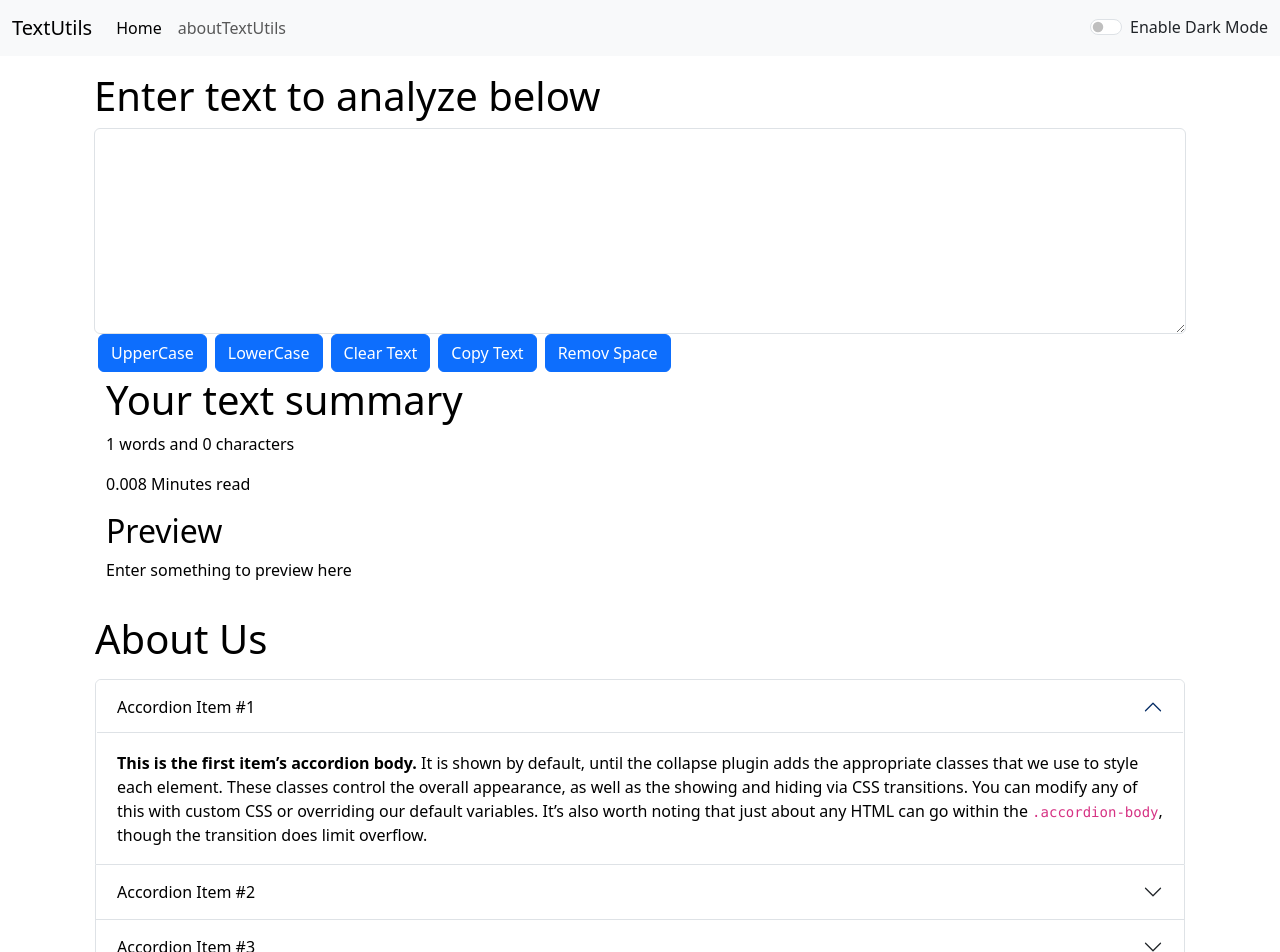
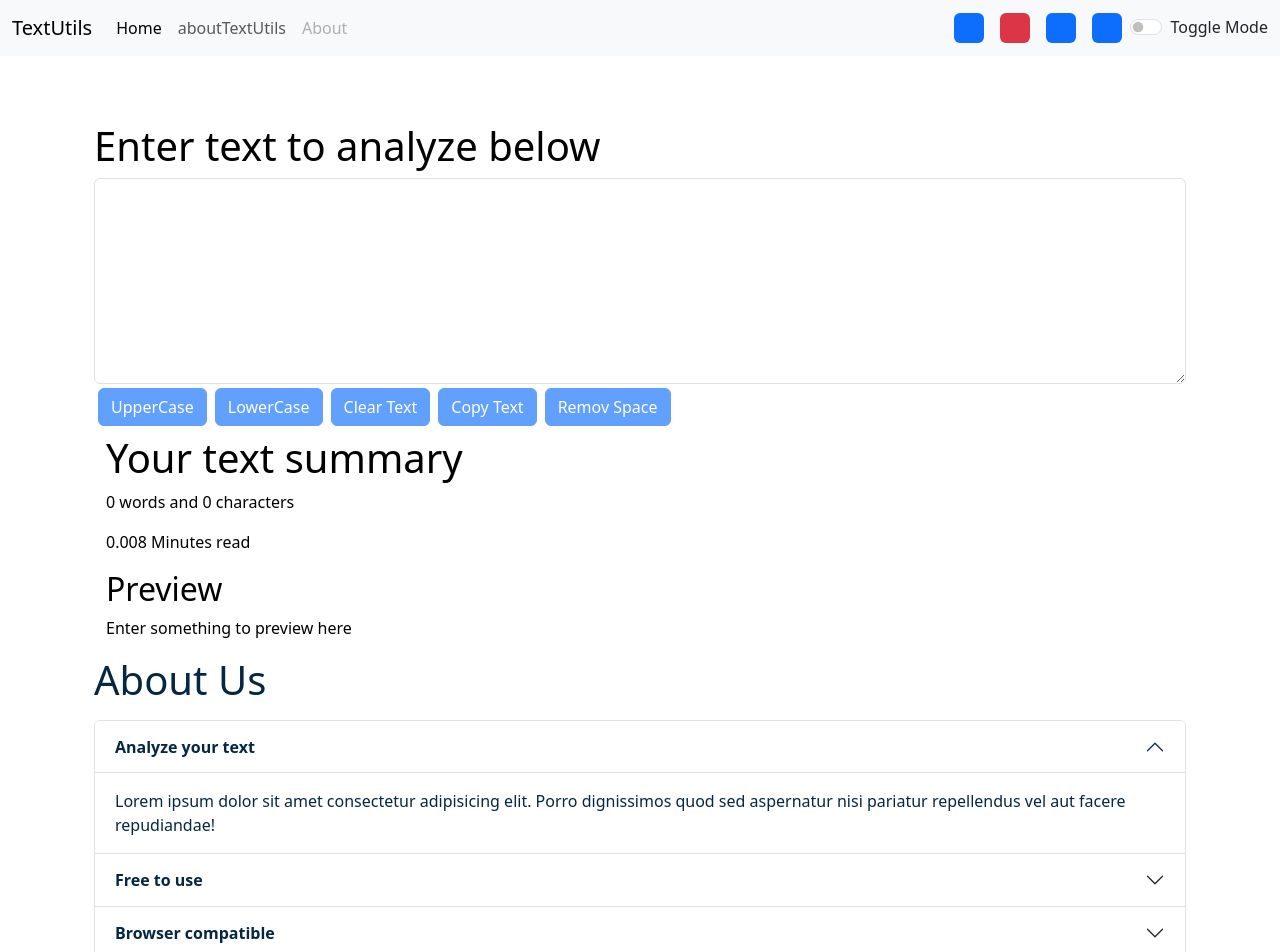
Before and after one commit to omkarkardel/TextUtils, a React (Create React App) app in the folder my-app/: page / in a window 1280 px wide. Shown: the top 952 px of the page. Built offline with nearby package versions, Linux system fonts and the light colour scheme.

Commit message:
last commit

```diff
--- a/my-app/package.json
+++ b/my-app/package.json
@@ -1,4 +1,5 @@
 {
+  "homepage": "https://omkarkardel.github.io/TextUtils",
   "name": "my-app",
   "version": "0.1.0",
   "private": true,
@@ -7,6 +8,7 @@
     "@testing-library/jest-dom": "^6.9.1",
     "@testing-library/react": "^16.3.1",
     "@testing-library/user-event": "^13.5.0",
+    "gh-pages": "^6.3.0",
     "react": "^19.2.3",
     "react-dom": "^19.2.3",
     "react-router-dom": "^7.12.0",
@@ -14,6 +16,8 @@
     "web-vitals": "^2.1.4"
   },
   "scripts": {
+    "predeploy": "npm run build",
+    "deploy": "gh-pages -d build",
     "start": "react-scripts start",
     "build": "react-scripts build",
     "test": "react-scripts test",
--- a/my-app/src/App.js
+++ b/my-app/src/App.js
@@ -5,24 +5,6 @@ import Navbar from "./components/Navbar";
 import TextForm from "./components/TextForm";
 import Alert from './components/Alert';
 
-// import{createBrowserRouter, RouterProvider} from "react-router-dom";
-
-// const router = createBrowserRouter (
-//   [
-//     {
-//       path:"/",
-//       element: <Navbar/>
-//     },
-//     // {
-//     //   path:"/about",
-//     //   element: <About/>
-//     // },
-//     {
-//       path:"/textform",
-//       element: <TextForm/>
-//     },
-//   ]
-// )
 
 function App() {
   const[mode, setMode] = useState('light'); //whether dark mode is enabled or not
@@ -38,7 +20,8 @@ function App() {
      }, 1500);
   }
 
-  const toggleMode = () => {
+  const toggleMode = (cls) => {
+    console.log(cls);
     if(mode === 'light') {
       setMode('dark');
       document.body.style.backgroundColor = '#2b4a9ad1';
@@ -61,7 +44,7 @@ function App() {
       <Alert alert={alert}/>
       <div className="container my-3">
         <TextForm heading="Enter text to analyze below" showAlert={showAlert} />
-      <About/>
+      <About mode={mode}/>
       </div>
     </>
   );
--- a/my-app/src/components/About.js
+++ b/my-app/src/components/About.js
@@ -1,40 +1,45 @@
 import React, { useState } from "react";
 
-export default function About() {
+export default function About(props) {
 
-    const[myStyle, setMyStyle] = useState({
+    // const[myStyle, setMyStyle] = useState({
 
-        color: 'black',
-        backgroundColor: 'white',
-        border: '1px solid white'
-    })
-    const[btntext, setBtnText] = useState("Enable Dark Mode")
+    //     color: 'black',
+    //     backgroundColor: 'white',
+    //     border: '1px solid white'
+    // })
+    let myStyle = {
+      color: props.mode === 'dark'?'white': '#042743',
+      backgroundColor: props.mode ==='dark'?'rgb(36 74 104)':'white',
+    }
+    // const[btntext, setBtnText] = useState("Enable Dark Mode")
 
-    const toggleStyle = () => {
-        if(myStyle.color === 'black') {
-            setMyStyle({
+    // const toggleStyle = () => {
+    //     if(myStyle.color === 'black') {
+    //         setMyStyle({
 
-               color: 'white',
-               backgroundColor: 'black'
+    //            color: 'white',
+    //            backgroundColor: 'black'
 
-            })
-            setBtnText("Enable Light Mode")
-        }
-        else {
-            setMyStyle({
+    //         })
+    //         setBtnText("Enable Light Mode")
+    //     }
+    //     else {
+    //         setMyStyle({
 
-               color: 'black',
-               backgroundColor: 'white'
+    //            color: 'black',
+    //            backgroundColor: 'white'
 
-            })
-            setBtnText("Enable Dark Mode");
+    //         })
+    //         setBtnText("Enable Dark Mode");
 
-        }
-    }
+    //     }
+    // }
 
   return (
     <div className="container" style={myStyle}>
-      <h1 className="my-3">About Us</h1>
+      <h1 className="my-3" style={{color: props.mode ==='dark'?'white':'#042743'}}
+      >About Us</h1>
       <div className="accordion"  id="accordionExample"  >
         <div className="accordion-item">
           <h2 className="accordion-header">
@@ -47,7 +52,7 @@ export default function About() {
               aria-expanded="true"
               aria-controls="collapseOne"
             >
-              Accordion Item #1
+              <strong>Analyze your text</strong>
             </button>
           </h2>
           <div
@@ -56,14 +61,8 @@ export default function About() {
             data-bs-parent="#accordionExample"
           >
             <div className="accordion-body" style={myStyle}>
-              <strong>This is the first item’s accordion body.</strong> It is
-              shown by default, until the collapse plugin adds the appropriate
-              classes that we use to style each element. These classes control
-              the overall appearance, as well as the showing and hiding via CSS
-              transitions. You can modify any of this with custom CSS or
-              overriding our default variables. It’s also worth noting that just
-              about any HTML can go within the <code>.accordion-body</code>,
-              though the transition does limit overflow.
+               Lorem ipsum dolor sit amet consectetur adipisicing elit.
+                Porro dignissimos quod sed aspernatur nisi pariatur repellendus vel aut facere repudiandae!
             </div>
           </div>
         </div>
@@ -78,7 +77,7 @@ export default function About() {
               aria-expanded="false"
               aria-controls="collapseTwo"
             >
-              Accordion Item #2
+              <strong>Free to use</strong>
             </button>
           </h2>
           <div
@@ -87,14 +86,8 @@ export default function About() {
             data-bs-parent="#accordionExample"
           >
             <div className="accordion-body" style={myStyle}>
-              <strong>This is the second item’s accordion body.</strong> It is
-              hidden by default, until the collapse plugin adds the appropriate
-              classes that we use to style each element. These classes control
-              the overall appearance, as well as the showing and hiding via CSS
-              transitions. You can modify any of this with custom CSS or
-              overriding our default variables. It’s also worth noting that just
-              about any HTML can go within the <code>.accordion-body</code>,
-              though the transition does limit overflow.
+              Lorem ipsum dolor sit amet consectetur adipisicing elit.
+              Facilis provident ipsa mollitia ducimus rem, magnam assumenda est rerum molestias voluptatem.
             </div>
           </div>
         </div>
@@ -107,8 +100,9 @@ export default function About() {
               data-bs-toggle="collapse"
               data-bs-target="#collapseThree"
               aria-expanded="false"
-              aria-controls="collapseThree"            >
-              Accordion Item #3
+              aria-controls="collapseThree"
+              >
+              <strong>Browser compatible</strong>
             </button>
           </h2>
           <div
@@ -117,23 +111,12 @@ export default function About() {
             data-bs-parent="#accordionExample"
           >
             <div className="accordion-body" style={myStyle}>
-              <strong>This is the third item’s accordion body.</strong> It is
-              hidden by default, until the collapse plugin adds the appropriate
-              classes that we use to style each element. These classes control
-              the overall appearance, as well as the showing and hiding via CSS
-              transitions. You can modify any of this with custom CSS or
-              overriding our default variables. It’s also worth noting that just
-              about any HTML can go within the <code>.accordion-body</code>,
-              though the transition does limit overflow.
+               Lorem ipsum dolor sit amet consectetur adipisicing elit.
+                Itaque debitis perspiciatis enim obcaecati maiores odio, non facilis sint!
             </div>
           </div>
         </div>
       </div>
-      <div className="container my-4">
-        <button type="button" className="btn btn-primary" onClick={toggleStyle}>
-          {btntext}
-        </button>
-      </div>
     </div>
   );
 }
--- a/my-app/src/components/Alert.js
+++ b/my-app/src/components/Alert.js
@@ -9,10 +9,13 @@ export default function Alert(props) {
     }
 
   return (
-       props.alert && <div className={`alert alert-${props.alert.type} alert-dismissible fade show`} role="alert">
+       <div style={{height: '50px'}}>
+       { props.alert && <div className={`alert alert-${props.alert.type} alert-dismissible fade show`} role="alert">
        <strong>{capitalize(props.alert.type)}</strong> : {props.alert.msg}
        <button type="button" className="btn-close" data-bs-dismiss="alert" aria-label="Close"></button>
+       </div> }
        </div>
+
 
   );
 }
--- a/my-app/src/components/Navbar.js
+++ b/my-app/src/components/Navbar.js
@@ -34,22 +34,29 @@ export default function Navbar(props) {
                   {props.aboutText}
                 </a>
               </li>
-              {/* <li className="nav-item">
+              <li className="nav-item">
                 <a className="nav-link disabled" aria-disabled="true">
                   About
                 </a>
-              </li> */}
+              </li>
             </ul>
+            <div className="d-flex">
+              <div className="bg-primary rounded mx-2" onClick={()=>{props.toggleMode('primary')}} style={{height: '30px', width: '30px', cursor:"pointer"}}></div>
+              <div className="bg-danger rounded mx-2" onClick={()=>{props.toggleMode('primary')}} style={{height: '30px', width: '30px', cursor:"pointer"}}></div>
+              <div className="bg-primary rounded mx-2" onClick={()=>{props.toggleMode('primary')}} style={{height: '30px', width: '30px', cursor:"pointer"}}></div>
+              <div className="bg-primary rounded mx-2" onClick={()=>{props.toggleMode('primary')}} style={{height: '30px', width: '30px', cursor:"pointer"}}></div>
+
+            </div>
             {/* <form className="d-flex" role="search">
               <input
                 className="form-control me-2"
                 type="search"
                 placeholder="Search"
                 aria-label="Search"
-              /> */}
-            {/* <button className="btn btn-danger" type="submit">
+              />  */}
+            {/* { <button className="btn btn-danger" type="submit">
                 Search
-              </button> */}
+              </button>} */}
             {/* </form> */}
             <div className={`form-check form-switch text-${props.mode==='light' ? 'dark':'light'}`}>
               <input
@@ -59,7 +66,7 @@ export default function Navbar(props) {
                 role="switch"
                 id="switchCheckDefault"
               />
-              <label className="form-check-label" >Enable Dark Mode</label>
+              <label className="form-check-label" >Toggle Mode</label>
             </div>
           </div>
         </div>
--- a/my-app/src/components/TextForm.js
+++ b/my-app/src/components/TextForm.js
@@ -47,15 +47,15 @@ const [text, setText] = useState('');
         <h1>{props.heading}</h1>
         <div className="mb-1">
         <textarea className="form-control" value={text} onChange={handleOnChange} id="mybox" rows="8" style={{backgroundColor:props.mode==='dark' ? 'grey':'white', color: props.mode==='dark' ? 'white':'black' }}></textarea>
-        <button className=" btn btn-primary mx-1"onClick={handleUpClick}>UpperCase</button>
-        <button className=" btn btn-primary mx-1"onClick={handleLoClick}>LowerCase</button>
-        <button className=" btn btn-primary mx-1"onClick={handleClear}>Clear Text</button>
-        <button className=" btn btn-primary mx-1"onClick={handleCopy}>Copy Text</button>
-        <button className=" btn btn-primary mx-1"onClick={RemoveExtraSpace}>Remov Space</button>
+        <button disabled={text.length===0} className=" btn btn-primary mx-1 my-1"onClick={handleUpClick}>UpperCase</button>
+        <button disabled={text.length===0} className=" btn btn-primary mx-1 my-1"onClick={handleLoClick}>LowerCase</button>
+        <button disabled={text.length===0} className=" btn btn-primary mx-1 my-1"onClick={handleClear}>Clear Text</button>
+        <button disabled={text.length===0} className=" btn btn-primary mx-1 my-1"onClick={handleCopy}>Copy Text</button>
+        <button disabled={text.length===0} className=" btn btn-primary mx-1 my-1"onClick={RemoveExtraSpace}>Remov Space</button>
         </div>
         <div className="container my-1" style={{color: props.mode==='dark' ? 'white':'black'}}>
             <h1>Your text summary</h1>
-            <p>{text.split(" ").length} words and {text.length} characters</p>
+            <p>{text.split(" ").filter((element)=>{return element.length !== 0}).length} words and {text.length} characters</p>
             <p>{0.008 * text.split(" ").length} Minutes read</p>
             <h2>Preview</h2>
             <p>{text.length>0?text:"Enter something to preview here"}</p>
```
Also changed, not shown: 1 other file (tests, documents, lock files or other folders).
